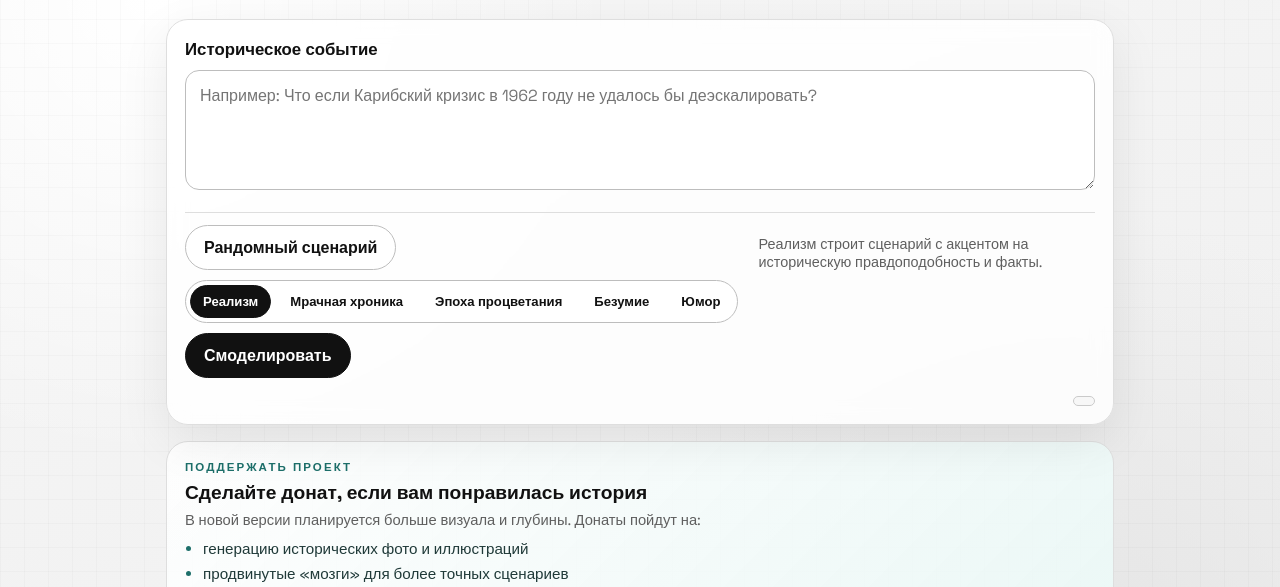
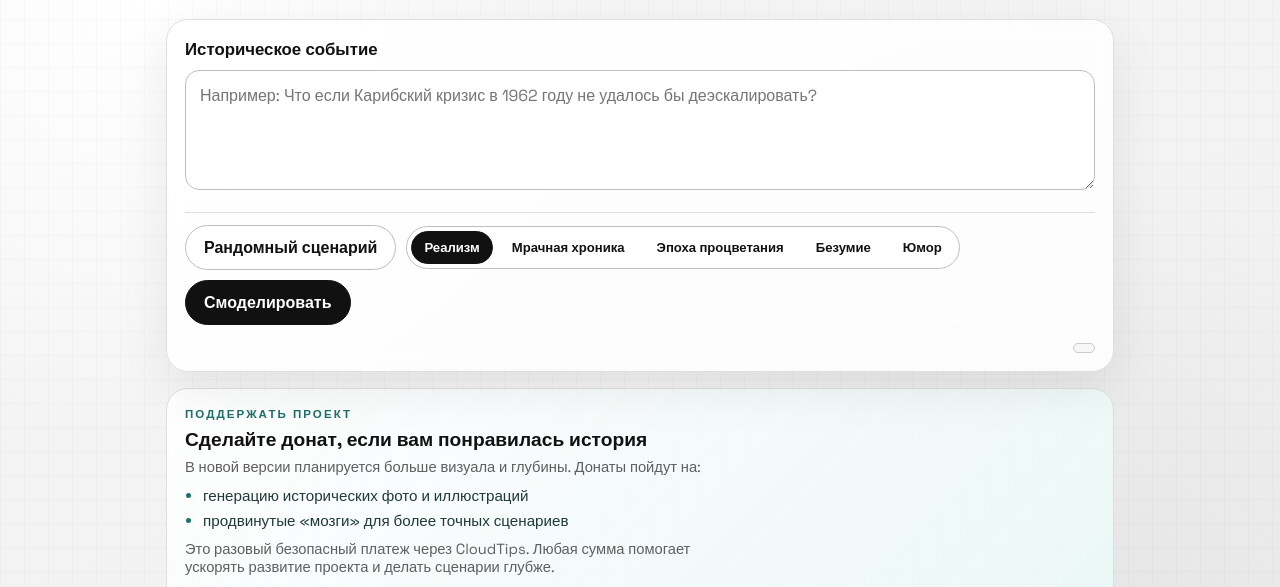
Before and after one commit to klimovphotography/butterfly-history, a website: page public/index.html in a window 1280 px wide. Shown: the part 197-784 px from the top of the page. Drawn offline with nearby package versions, Linux system fonts and the light colour scheme; no server answers.

Commit message:
изменения в мобильной версии

```diff
--- a/public/app.js
+++ b/public/app.js
@@ -7,7 +7,6 @@
 const randomButton = document.getElementById("random-btn");
 const providerPill = document.getElementById("provider-pill");
 const modeTabs = document.querySelectorAll(".mode-tab");
-const modeHint = document.getElementById("mode-hint");
 
 const HISTORY_KEY = "butterfly_history_v2";
 const HISTORY_LIMIT = 20;
@@ -63,14 +62,6 @@
   humor: "Юмор",
 };
 
-const MODE_HINTS = {
-  realism:
-    "Реализм строит сценарий с акцентом на историческую правдоподобность и факты.",
-  dark: "Мрачная хроника добавит тревожные темы и драматические последствия.",
-  prosperity: "Эпоха процветания рисует светлое, устойчивое будущее.",
-  madness: "Безумие делает текст странным, хаотичным и неожиданным.",
-  humor: "Юмор добавляет сарказм и лёгкую иронию к событиям.",
-};
 
 initModeTabs();
 
@@ -225,12 +216,6 @@
     tab.classList.toggle("is-active", isActive);
     tab.setAttribute("aria-selected", isActive ? "true" : "false");
   }
-  updateModeHint(mode);
-}
-
-function updateModeHint(mode) {
-  if (!modeHint) return;
-  modeHint.textContent = MODE_HINTS[mode] || "Тон задаётся режимом — выберите, чтобы изменить атмосферу.";
 }
 
 async function loadProviderMeta() {
--- a/public/index.html
+++ b/public/index.html
@@ -167,9 +167,6 @@
                 Смоделировать
               </button>
             </div>
-            <p id="mode-hint" class="mode-hint">
-              Тон задаёт режим: придайте сценарию нужную атмосферу.
-            </p>
           </div>
           <div id="messages" class="messages" aria-live="polite"></div>
         </section>
--- a/public/style.css
+++ b/public/style.css
@@ -191,7 +191,9 @@
 
 .chat-window-head {
   display: flex;
-  justify-content: flex-end;
+  flex-direction: column;
+  align-items: flex-start;
+  gap: 8px;
   margin-bottom: 10px;
 }
 
@@ -263,12 +265,6 @@
 .mode-tab:disabled {
   opacity: 0.5;
   cursor: wait;
-}
-
-.mode-hint {
-  margin: 10px 0 0;
-  color: var(--muted);
-  font-size: 0.9rem;
 }
 
 .provider-row {
```
